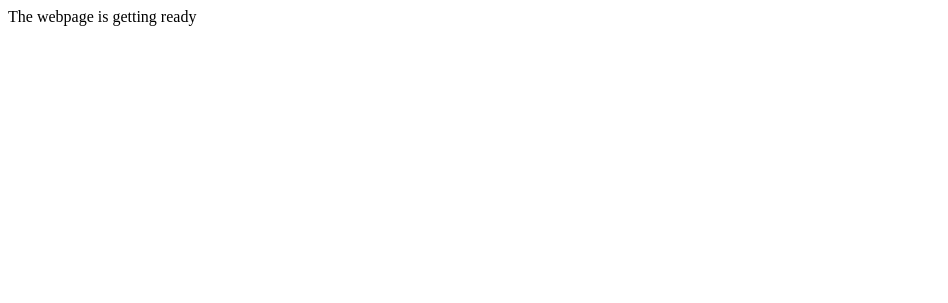
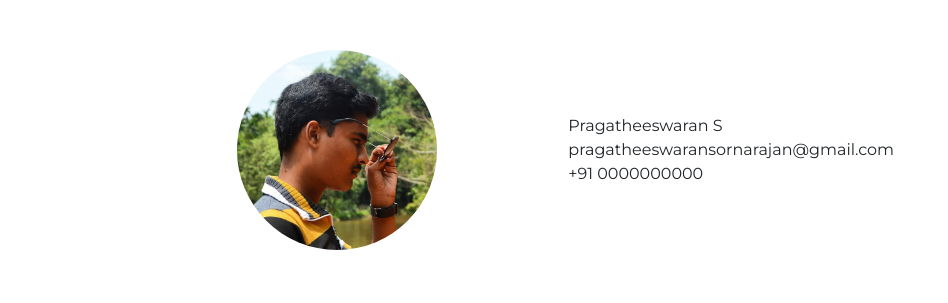
Before and after one commit to pragatheeswarans/pragatheeswarans.github.io, a website: page index.html in a window 1280 px wide. Shown: the whole page, without its empty margins (0-948 px from the left). Drawn offline with nearby package versions, Linux system fonts and the light colour scheme.

Commit message:
Initial Commit

```diff
--- /dev/null
+++ b/assets/css/main.scss
@@ -0,0 +1,18 @@
+.container {
+    .header {
+        padding: 50px;
+        .profile-photo {
+            width: 200px;
+            height: 200px;
+            margin: 0 auto;
+            border-radius: 50%;
+            background: url(../images/profile.jpg);
+            background-position: center;
+            background-size: contain;
+        }
+        .profile-information {
+            font-family: 'Montserrat', sans-serif;
+            margin-top: 64px;
+        }
+    }
+}
--- /dev/null
+++ b/gulpfile.js
@@ -0,0 +1,9 @@
+var gulp = require('gulp');
+var sass = require('gulp-sass');
+
+sass.compiler = require('node-sass');
+gulp.task('sass', function() {
+    return gulp.src('assets/css/*.scss')
+    .pipe(sass().on('error', sass.logError))
+    .pipe(gulp.dest('assets/css/'));
+});
--- a/index.html
+++ b/index.html
@@ -1,8 +1,27 @@
 <html>
 <head>
+    <meta charset="utf-8" />
+    <meta name="viewport" content="width=device-width initial-scale=1.0" />
     <title> Pragatheeswaran S </title>
+    <link rel="stylesheet" href="assets/css/main.css" />
+    <link href="https://fonts.googleapis.com/css?family=Lato|Montserrat" rel="stylesheet">
+    <link rel="stylesheet" href="https://stackpath.bootstrapcdn.com/bootstrap/4.1.3/css/bootstrap.min.css" integrity="sha384-MCw98/SFnGE8fJT3GXwEOngsV7Zt27NXFoaoApmYm81iuXoPkFOJwJ8ERdknLPMO" crossorigin="anonymous">
+    <script src="assets/js/main.js"></script>
 </head>
 <body>
-    <div class="container"> The webpage is getting ready </div>
+    <div class="container">
+        <div class="header row">
+            <div class="col-sm-12 col-md-5">
+                <div class="profile-photo"></div>
+            </div>
+            <div class="col-sm-12 col-md-7">
+                <div class="profile-information">
+                    <div class="name"> Pragatheeswaran S </div>
+                    <div class="email"> pragatheeswaransornarajan@gmail.com </div>
+                    <div class="phone"> +91 0000000000 </div>
+                </div>
+            </div>
+        </div>
+    </div>
 </body>
 </html>
```
Also changed, not shown: package.json (added, +24 -0 lines), assets/css/main.css (added), assets/images/profile.jpg (added), assets/js/main.js (added), 2 other files.
